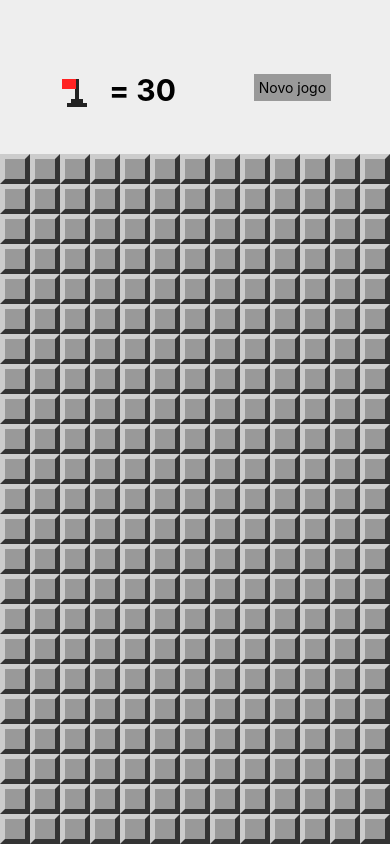
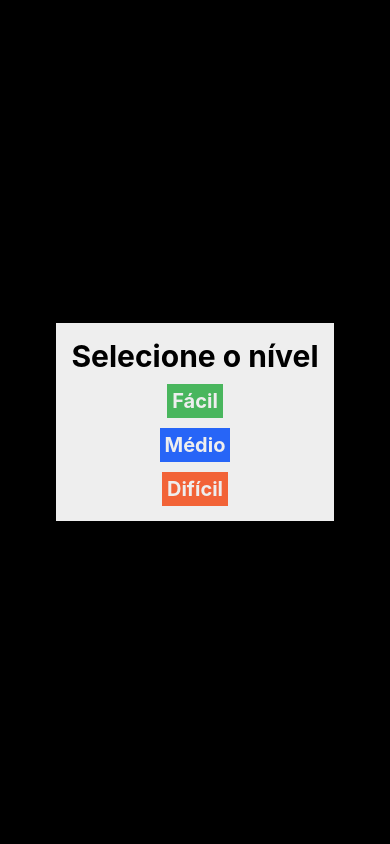
Before and after one commit to marksmachadodelimarezende/reactNativeEad, a React Native app in the folder mines/: screen / in a window 390 px wide. Both pictures are taken after a click on the element 73 px from the left and 92 px from the top of the page. Built offline with nearby package versions, Linux system fonts and the light colour scheme.

Commit message:
Criado componente LevelSelection para selecionar o nivel do jogo, alterando o params na dificuldade.

```diff
--- a/mines/src/App.js
+++ b/mines/src/App.js
@@ -4,6 +4,7 @@
 import { styles } from './appStyles'
 import MineField from './components/MineField'
 import Header from './components/Header'
+import LevelSelection from './screens/LevelSelection'
 import {
     createMinedBoard,
     cloneBoard,
@@ -36,6 +37,7 @@
       board: createMinedBoard( rows, cols, this.minesAmount() ),
       won: false,
       lost: false,
+      showLevelSelection: false,
     }
   }
 
@@ -69,12 +71,21 @@
     this.setState({board, won})
   }
 
+  onLevelSelected = level => {
+    params.difficultLevel = level
+    this.setState(this.createState())
+  }
+
   render() {
     return (
       <View style={styles.container}>
+        <LevelSelection isVisible={this.state.showLevelSelection}
+          onLevelSelected={this.onLevelSelected}
+          onCancel={() => this.setState({ showLevelSelection: false })}
+        ></LevelSelection>
         <Header flagsLeft={this.minesAmount() - flagsUsed(this.state.board)}
-          onNewGame={() => this.setState(this.createState() )} />
-
+          onNewGame={() => this.setState(this.createState() )}
+          onFlagPress={() => this.setState({ showLevelSelection: true })}/>
         <View style={styles.board}>
           <MineField board={this.state.board}
             onOpenField={this.onOpenField}
--- /dev/null
+++ b/mines/src/screens/LevelSelection.js
@@ -0,0 +1,33 @@
+import React from 'react'
+import { View, Text, Modal, TouchableOpacity } from 'react-native'
+import { styles } from './styles/levelSelectionStyle'
+
+export default props => {
+    return (
+        <Modal onRequestClose={props.onCancel}
+            visible={props.isVisible}
+            animationType='slide'
+            transparent={ true }>
+            <View style={styles.frame}>
+                <View style={styles.container}>
+                    <Text style={styles.title}>Selecione o nível</Text>
+                    <TouchableOpacity
+                        style={[styles.button, styles.bgEasy]}
+                        onPress={() => props.onLevelSelected(0.1)}>
+                        <Text style={styles.buttonLabel}>Fácil</Text>
+                    </TouchableOpacity>
+                    <TouchableOpacity
+                        style={[styles.button, styles.bgNormal]}
+                        onPress={() => props.onLevelSelected(0.1)}>
+                        <Text style={styles.buttonLabel}>Médio</Text>
+                    </TouchableOpacity>
+                    <TouchableOpacity
+                        style={[styles.button, styles.bgHard]}
+                        onPress={() => props.onLevelSelected(0.1)}>
+                        <Text style={styles.buttonLabel}>Difícil</Text>
+                    </TouchableOpacity>
+                </View>
+            </View>
+        </Modal>
+    )
+}
--- /dev/null
+++ b/mines/src/screens/styles/levelSelectionStyle.js
@@ -0,0 +1,40 @@
+import { StyleSheet } from 'react-native'
+
+const styles = StyleSheet.create({
+    frame: {
+        flex: 1,
+        alignItems: 'center',
+        justifyContent: 'center',
+        backgroundColor: 'rgba(0, 0, 0, 6)',
+    },
+    container: {
+        backgroundColor: '#EEE',
+        alignItems: 'center',
+        justifyContent: 'center',
+        padding: 15,
+    },
+    title: {
+        fontSize: 30,
+        fontWeight: 'bold',
+    },
+    button: {
+        marginTop: 10,
+        padding: 5,
+    },
+    buttonLabel: {
+        fontSize: 20,
+        color: '#EEE',
+        fontWeight: 'bold',
+    },
+    bgEasy: {
+        backgroundColor: '#49b65d',
+    },
+    bgNormal: {
+        backgroundColor: '#2765F7',
+    },
+    bgHard: {
+        backgroundColor: '#F26337',
+    },
+})
+
+export { styles }
```
